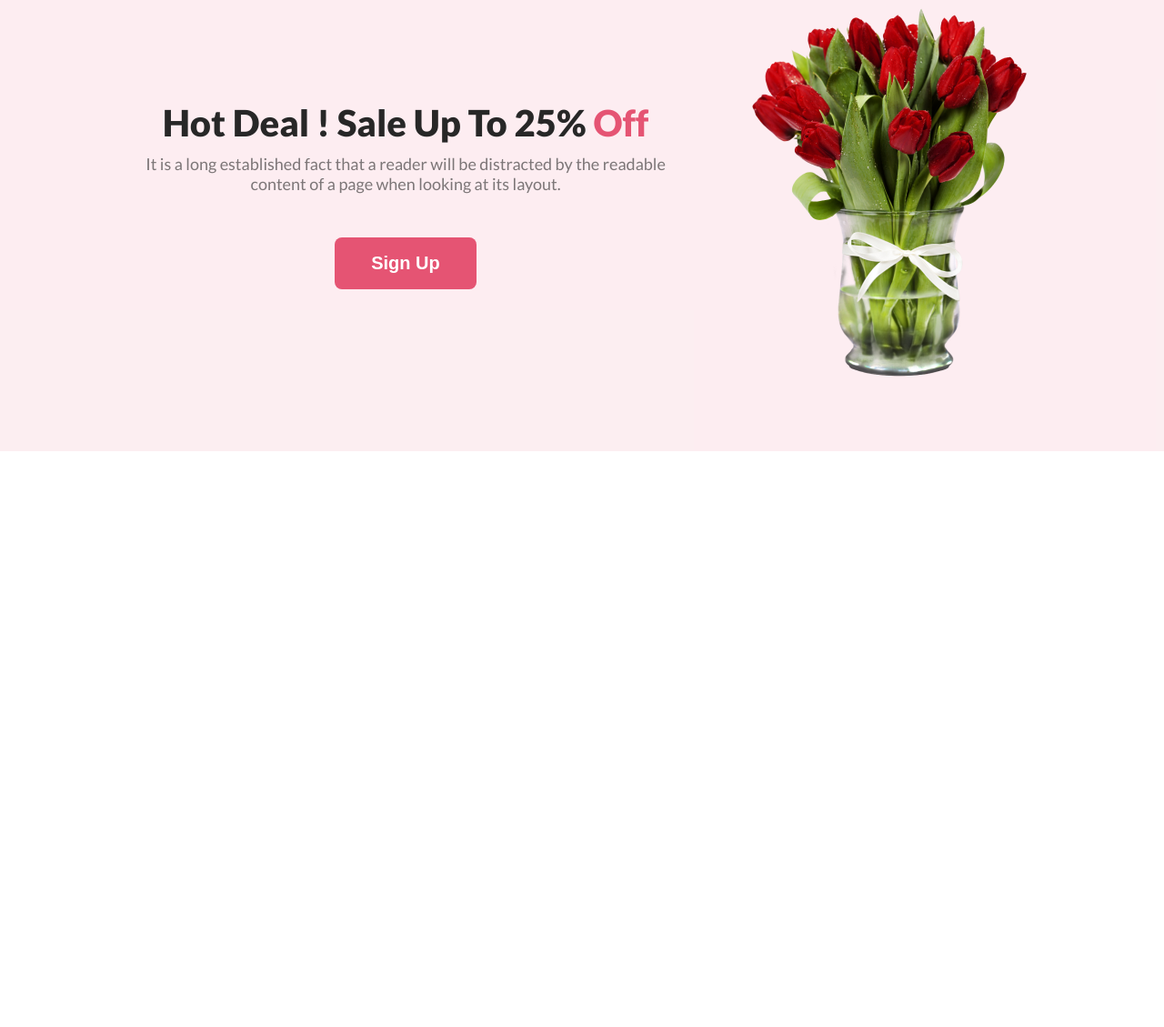
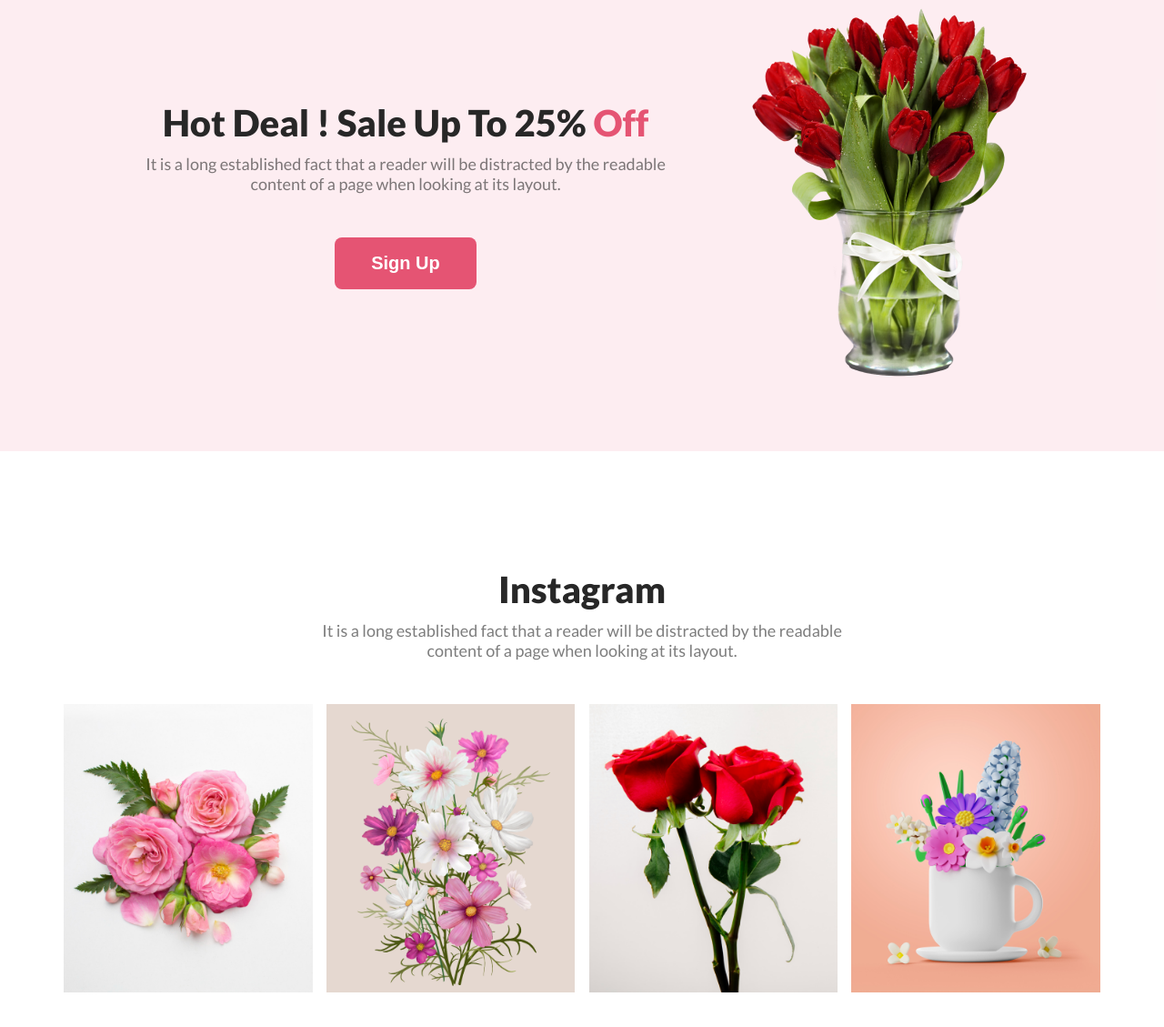
Before and after one commit to farhanAfrad/farhans-flower-shop, a plain HTML site: page index.html in a window 1280 px wide. Shown: the part 2200-3329 px from the top of the page at 91% size. Before the commit the page ends 2696 px from the top, so only its background shows below. Drawn offline with Linux system fonts and the light colour scheme.

Commit message:
instragram section added

```diff
--- a/index.html
+++ b/index.html
@@ -77,7 +77,7 @@
     </section>
 
     <!-- offer section -->
-    <section class="offer-section-container">
+    <section class="offer-section-container mb">
         <div class="container">
             <div class="offers-container">
                 <div class="offers-description">
@@ -92,9 +92,23 @@
                 </div>
             </div>
         </div>
-
-
     </section>
+    <!-- instagram section -->
+    <section class="insta-container container mb">
+        <h2 class="section-title color">
+            Instagram
+        </h2>
+        <p class="section-description">
+            It is a long established fact that a reader will be distracted by the readable<br> content of a page when looking at
+            its
+            layout.
+        </p>
+        <div class="insta-image-container">
+            <img src="images/Flower 01.png" alt=""><img src="images/Rectangle 4.png" alt=""><img
+                src="images/Rectangle 6.png" alt=""><img src="images/Rectangle 5.png" alt="">
+        </div>
+    </section>
+    <!--  -->
 
 </body>
 </html>
--- a/styles/style.css
+++ b/styles/style.css
@@ -77,6 +77,9 @@ body{
 }
 
 /* fetured flower style */
+.insta-container{
+    text-align: center;
+}
 .featured-container{
     text-align: center;
     margin-top: 170px;
@@ -147,3 +150,12 @@ body{
 .offers-off{
     color: #E55473;
 }
+
+/* insta image section styles */
+.insta-image-container{
+    display: flex;
+    justify-content: space-between;
+}
+.insta-image-container img{
+    width: 24%;
+}
```
